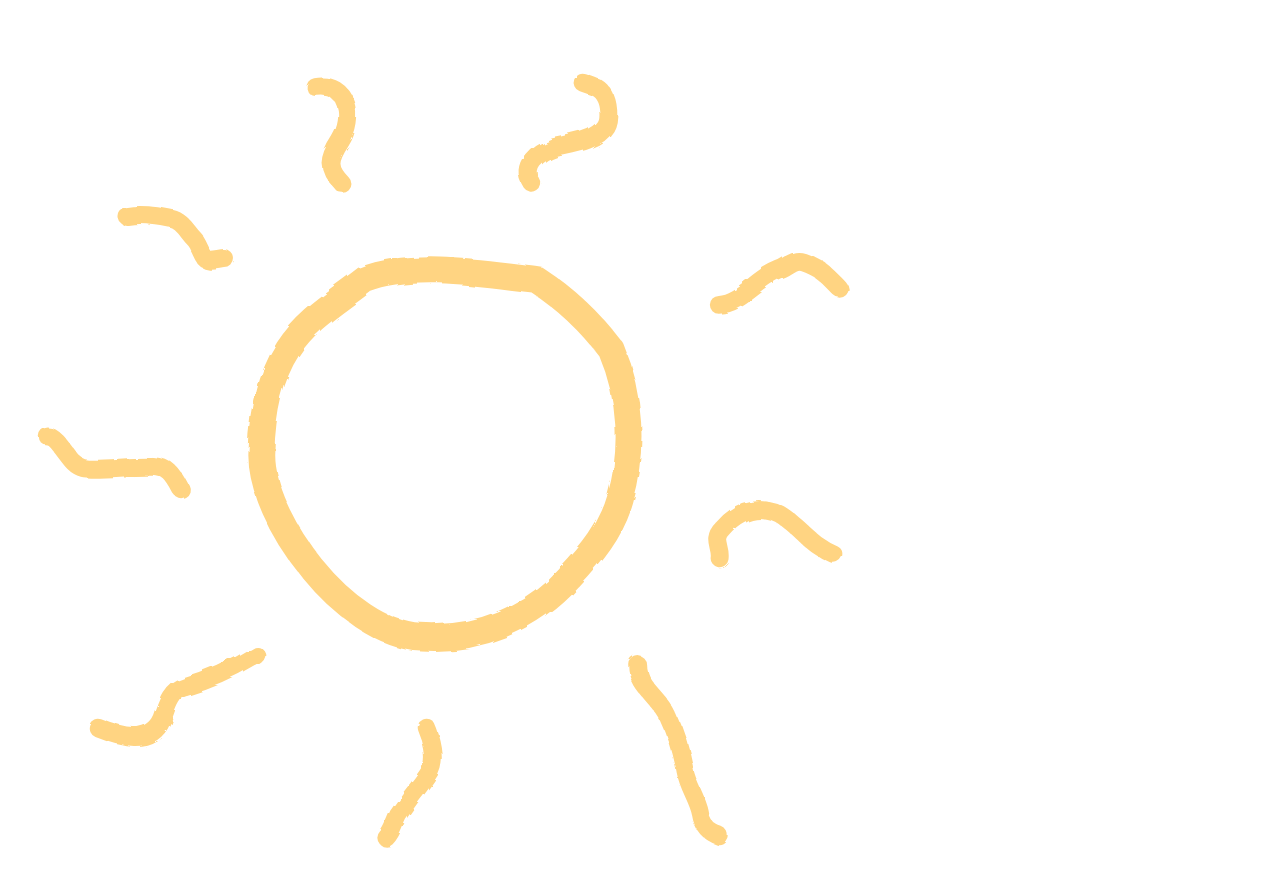
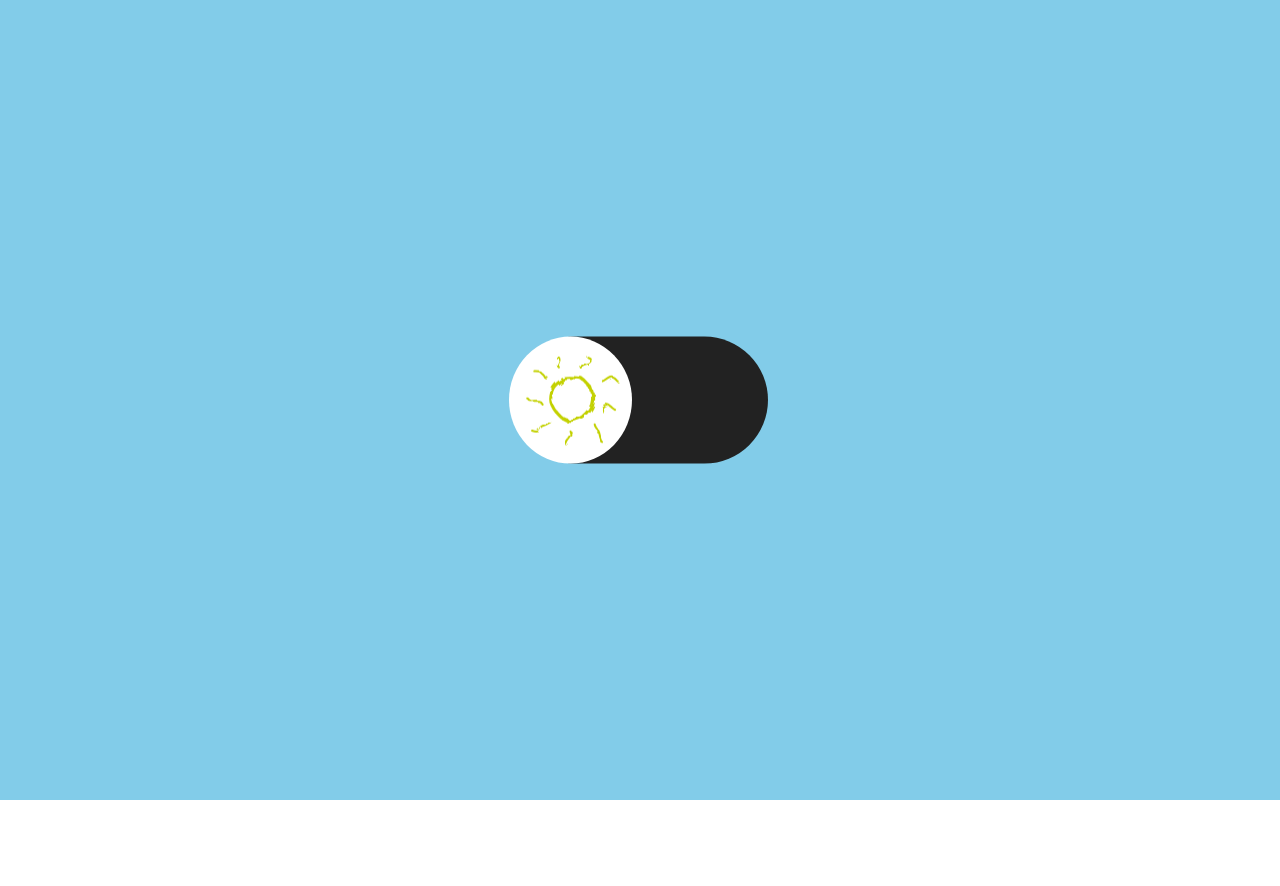
Before and after one commit to swc9803/gsapAni, a Vue app: page / in a window 1280 px wide. Shown: the top 886 px of the page. After the commit the page ends 800 px from the top, so only its background shows below. Built offline with nearby package versions, Linux system fonts and the light colour scheme.

Commit message:
다크모드 토글 구현

```diff
--- /dev/null
+++ b/src/components/Squiggly.vue
@@ -0,0 +1,33 @@
+<template>
+  <svg class="squiggly" xmlns="http://www.w3.org/2000/svg">
+    <defs>
+      <filter id="squiggly1">
+        <feTurbulence id="turbulence" baseFrequency="0.04" numOctaves="3" result="noise" seed="0" />
+        <feDisplacementMap id="displacement" in="SourceGraphic" in2="noise" scale="6" />
+      </filter>
+      <filter id="squiggly2">
+        <feTurbulence id="turbulence" baseFrequency="0.04" numOctaves="3" result="noise" seed="1" />
+        <feDisplacementMap in="SourceGraphic" in2="noise" scale="8" />
+      </filter>
+      <filter id="squiggly3">
+        <feTurbulence id="turbulence" baseFrequency="0.04" numOctaves="3" result="noise" seed="2" />
+        <feDisplacementMap in="SourceGraphic" in2="noise" scale="6" />
+      </filter>
+      <filter id="squiggly4">
+        <feTurbulence id="turbulence" baseFrequency="0.04" numOctaves="3" result="noise" seed="3" />
+        <feDisplacementMap in="SourceGraphic" in2="noise" scale="8" />
+      </filter>
+      <filter id="squiggly5">
+        <feTurbulence id="turbulence" baseFrequency="0.04" numOctaves="3" result="noise" seed="4" />
+        <feDisplacementMap in="SourceGraphic" in2="noise" scale="6" />
+      </filter>
+    </defs>
+  </svg>
+</template>
+
+<style lang="scss" scoped>
+.squiggly {
+  position: absolute;
+  z-index: -2;
+}
+</style>
--- a/src/pages/Home.vue
+++ b/src/pages/Home.vue
@@ -1,69 +1,137 @@
 <template>
-  <svg xmlns="http://www.w3.org/2000/svg" fill="none" viewBox="0 0 100 100">
-    <g stroke="#FFEA7C" stroke-linecap="round">
+  <div class="container" ref="background">
+    <Squiggly />
+    <div class="toggle" ref="togglebackground">
+      <div @click="toggle(), toggledata = !toggledata" class="sunwrap" ref="suntoggle">
+        <svg v-show="toggledata === false" class="sun" ref="sun" stroke="#c3d100" stroke-linecap="round" xmlns="http://www.w3.org/2000/svg" fill="none" viewBox="0 0 100 100">
           <path id="Vector 3" stroke-width="3" d="M40.6 31.1c5.4-2.1 13.5-.7 19.2 0 3.5 2.3 6.1 4.9 8.2 7.7a25 25 0 0 1 1 16.7c-1 3.5-3.2 6.2-5.7 8.8A20.1 20.1 0 0 1 46.9 71c-8.7-.4-18.1-13.5-17.9-20.6.4-12.7 5.7-14.7 11.6-19.3Z"/>
           <g id="fires" stroke-width="2">
-        <path id="fire 9" d="M64.8 9c1 .4 2 .5 2.5 1.5.5.8.7 2.7.2 3.5-1 1.7-3.9 2-5.6 2.4-1.8.6-3.8 2.2-2.5 4.1"/>
-        <path id="fire 8" d="M14 24c1.8-.3 3.3 0 5 .3 1.3.3 1.6 1.3 2.5 2.2.4.4.8 1.5 1.1 2 .4.9 1.7.3 2.4.3"/>
-        <path id="fire 7" d="M35.1 9.6c3.7-.6 4.3 3.5 2.7 6-1.3 2-1.5 3 .2 4.7"/>
-        <path id="fire 6" d="M93.5 32c-1-1-1.8-2-3-2.5-.4-.2-1-.5-1.5-.5-.9 0-1.4.8-2.3 1-2.2.8-4.3 3.8-6.7 3.8"/>
-        <path id="fire 5" d="M92.9 61.7c-2-.8-3-2.1-4.6-3.4-1-.8-1.5-1.3-2.8-1.5-2-.4-3.7.6-5 2.1-1.2 1.2-.1 2-.3 3.3"/>
-        <path id="fire 4" d="M71 74c0 2.7 2.5 3.6 3.5 6 .9 1.9 1.4 3.7 1.8 5.9.3 1.7 1.4 3.1 1.7 4.7.2 1.4.9 2.1 2.1 2.5"/>
-        <path id="fire 3" d="M47.4 81c.5 1.1 1.2 3.6.5 4.9-.6 1-1.4 2-2.2 3l-1.4 2c-.5 1-.6 1.8-1.3 2.5"/>
-        <path id="fire 2" d="M28.5 73a30.8 30.8 0 0 1-8 3.6c-1.6.4-2 2.3-2.5 3.6-1.3 3-4.7 1.9-7.2.9"/>
-        <path id="fire 1" d="M20.2 54.6c-.8-1.5-1.4-2.5-3.2-2.6-2.2-.1-4.4.2-6.6.2-1 0-1.6 0-2.3-.7-.8-.8-2-3-3-3"/>
-      </g>
+            <path class="fire" d="M64.8 9c1 .4 2 .5 2.5 1.5.5.8.7 2.7.2 3.5-1 1.7-3.9 2-5.6 2.4-1.8.6-3.8 2.2-2.5 4.1"/>
+            <path class="fire" d="M14 24c1.8-.3 3.3 0 5 .3 1.3.3 1.6 1.3 2.5 2.2.4.4.8 1.5 1.1 2 .4.9 1.7.3 2.4.3"/>
+            <path class="fire" d="M35.1 9.6c3.7-.6 4.3 3.5 2.7 6-1.3 2-1.5 3 .2 4.7"/>
+            <path class="fire" d="M93.5 32c-1-1-1.8-2-3-2.5-.4-.2-1-.5-1.5-.5-.9 0-1.4.8-2.3 1-2.2.8-4.3 3.8-6.7 3.8"/>
+            <path class="fire" d="M92.9 61.7c-2-.8-3-2.1-4.6-3.4-1-.8-1.5-1.3-2.8-1.5-2-.4-3.7.6-5 2.1-1.2 1.2-.1 2-.3 3.3"/>
+            <path class="fire" d="M71 74c0 2.7 2.5 3.6 3.5 6 .9 1.9 1.4 3.7 1.8 5.9.3 1.7 1.4 3.1 1.7 4.7.2 1.4.9 2.1 2.1 2.5"/>
+            <path class="fire" d="M47.4 81c.5 1.1 1.2 3.6.5 4.9-.6 1-1.4 2-2.2 3l-1.4 2c-.5 1-.6 1.8-1.3 2.5"/>
+            <path class="fire" d="M28.5 73a30.8 30.8 0 0 1-8 3.6c-1.6.4-2 2.3-2.5 3.6-1.3 3-4.7 1.9-7.2.9"/>
+            <path class="fire" d="M20.2 54.6c-.8-1.5-1.4-2.5-3.2-2.6-2.2-.1-4.4.2-6.6.2-1 0-1.6 0-2.3-.7-.8-.8-2-3-3-3"/>
           </g>
         </svg>
-  <svg xmlns="http://www.w3.org/2000/svg">
-    <defs>
-      <filter id="squiggly1">
-        <feTurbulence id="turbulence" baseFrequency="0.02" numOctaves="3" result="noise" seed="0" />
-        <feDisplacementMap id="displacement" in="SourceGraphic" in2="noise" scale="6" />
-      </filter>
-      <filter id="squiggly2">
-        <feTurbulence id="turbulence" baseFrequency="0.02" numOctaves="3" result="noise" seed="1" />
-        <feDisplacementMap in="SourceGraphic" in2="noise" scale="8" />
-      </filter>
-      <filter id="squiggly3">
-        <feTurbulence id="turbulence" baseFrequency="0.02" numOctaves="3" result="noise" seed="2" />
-        <feDisplacementMap in="SourceGraphic" in2="noise" scale="6" />
-      </filter>
-      <filter id="squiggly4">
-        <feTurbulence id="turbulence" baseFrequency="0.02" numOctaves="3" result="noise" seed="3" />
-        <feDisplacementMap in="SourceGraphic" in2="noise" scale="8" />
-      </filter>
-      <filter id="squiggly5">
-        <feTurbulence id="turbulence" baseFrequency="0.02" numOctaves="3" result="noise" seed="4" />
-        <feDisplacementMap in="SourceGraphic" in2="noise" scale="6" />
-      </filter>
-    </defs>
+        <svg v-show="toggledata === true" class="moon" ref="sun" xmlns="http://www.w3.org/2000/svg" fill="none" viewBox="0 0 100 100">
+          <path id="Vector 5" stroke="#FAFF00" stroke-linecap="round" stroke-width="3" d="M55.5 16c-5.8 1-14 3.6-18.4 7.6-3 2.8-6 5.8-8.2 9.3a34.2 34.2 0 0 0-4.4 13c-1.3 7.6 0 16.2 4.3 22.7 2.6 4 5.4 8.4 9.6 10.3C42 80.4 45.6 83 49.3 83c3 1.5 8.3.5 11.8-1 3.4-2.4 7.8-8 10.5-11.4 6-13.1 5.6-12 5-12.1a591 591 0 0 1-15 7c-2 .2-7.8-1.3-8.5-1.3-1.6 0 1 .9-.5 0-1.9-1.2-4.8-7-6-9-1.3-2.1-2.5-3.8-3.3-6.3-.6-1.8-.3-4-.3-5.9 0-2.4 0-4.7.5-7.1 1.5-7 8.1-14 12.1-19.9"/>
         </svg>
+      </div>
+    </div>
+  </div>
 </template>
 
 <script>
+import Squiggly from '@/components/Squiggly'
 import gsap from 'gsap'
-import { onMounted } from 'vue'
+import { onMounted, ref } from 'vue'
+
 export default {
+  components: {
+    Squiggly
+  },
   setup () {
+    const toggledata = ref(false)
+    const background = ref()
+    const sun = ref()
+    const suntoggle = ref()
+    const togglebackground = ref()
+    const backgroundAni = gsap.timeline({ paused: true })
+    const sunAni = gsap.timeline({ paused: true })
+    const togglebackAni = gsap.timeline({ paused: true })
+    const toggle = () => {
+      if (toggledata.value === false) {
+        backgroundAniPlay()
+        sunAniPlay()
+        togglebackAniPlay()
+      } else if (toggledata.value === true) {
+        backgroundAnireverse()
+        sunAnireverse()
+        togglebackAnireverse()
+      }
+    }
     onMounted(() => {
-      gsap.to('g', {
-        stroke: '#ff9393',
-        strokeWidth: 1,
+      // 배경 변경
+      backgroundAni.to(background.value, { background: '#222222', duration: 0.3 })
+      // 토글 위치 이동
+      sunAni.to(suntoggle.value, { xPercent: 112, duration: 0.3, background: '#414141' })
+      // 토글 배경 변경
+      togglebackAni.to(togglebackground.value, { background: '#82cce9', duration: 0.3 })
+      // sun 색 변경
+      gsap.to(sun.value, {
+        stroke: '#ffa459',
+        duration: 2,
         repeat: -1,
-        duration: 2,
         ease: 'none',
         yoyo: true
       })
     })
+
+    const backgroundAniPlay = () => backgroundAni.play()
+    const backgroundAnireverse = () => backgroundAni.reverse()
+    const sunAniPlay = () => sunAni.play()
+    const sunAnireverse = () => sunAni.reverse()
+    const togglebackAniPlay = () => togglebackAni.play()
+    const togglebackAnireverse = () => togglebackAni.reverse()
+
+    return {
+      toggledata,
+      background,
+      sun,
+      suntoggle,
+      backgroundAni,
+      sunAni,
+      togglebackAni,
+      togglebackground,
+      toggle,
+      backgroundAniPlay,
+      backgroundAnireverse,
+      sunAniPlay,
+      sunAnireverse,
+      togglebackAniPlay,
+      togglebackAnireverse
+    }
   }
 }
 </script>
 
 <style lang="scss" scoped>
+.container {
+  position: absolute;
+  top: 0;
+  left: 0;
+  width: 100%;
+  height: 100%;
+  background: #82cce9;
+  .toggle {
+    position: relative;
+    top: 50%;
+    left: 50%;
+    transform: translate(-50%, -50%);
+    width: 20%;
+    background: #222222;
+    border-radius: 10rem;
+    .sunwrap {
+      position: relative;
+      cursor: pointer;
+      padding: 4%;
+      background: #ffffff;
+      border-radius: 70%;
+      width: 40%;
+      left: -1%;
+      .sun,
+      .moon {
+        animation: squiggly .3s linear infinite;
+      }
       svg {
-  width: 70%;
-  animation: squiggly .3s linear infinite;
+        transition: .7s;
+      }
+    }
+  }
 }
 @keyframes squiggly {
   0% {
@@ -82,5 +150,4 @@ svg {
     filter: url("#squiggly5");
   }
 }
-
 </style>
```
Also changed, not shown: src/pages/Test1.vue (+129 -9 lines). Lines whose indentation alone changed are shown as unchanged.
